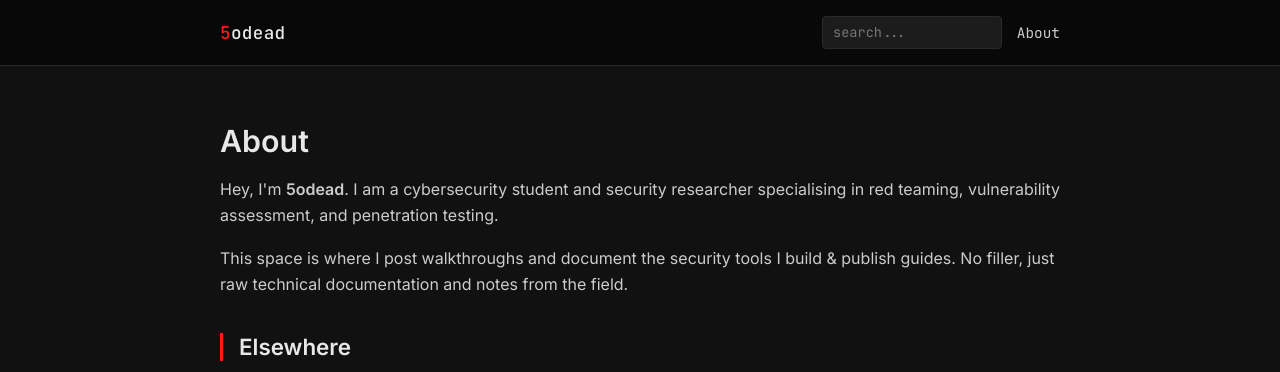
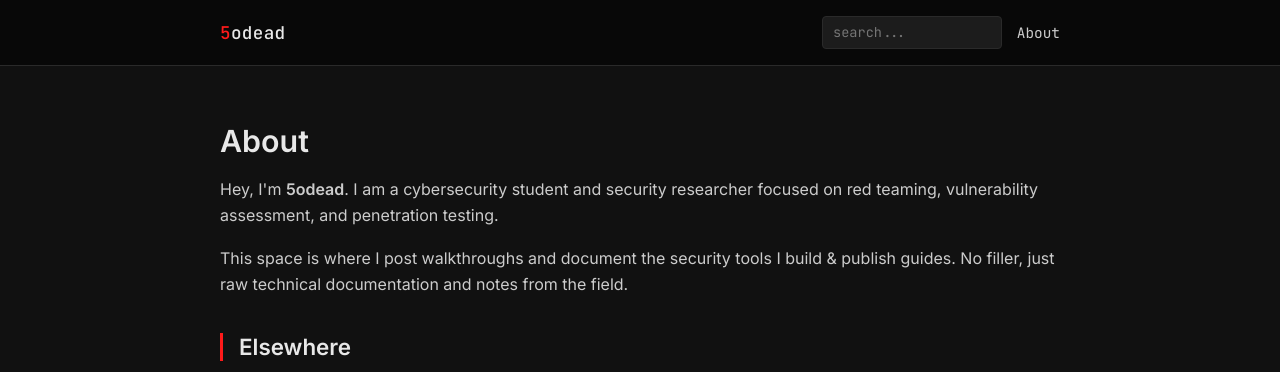
Before and after one commit to 5odead/5odead.github.io, a Jekyll site: the page built from pages/about.md, in a window 1280 px wide. Shown: the top 372 px of the page. Built offline with Jekyll 4.4.1, drawn with Linux system fonts in a browser that asks for light colours.

Commit message:
Revise about section for clarity and focus
Updated the description to focus on cybersecurity expertise.

```diff
--- a/pages/about.md
+++ b/pages/about.md
@@ -6,8 +6,7 @@ description: "About 5odead - Pentester and security researcher, figuring things
 ---
 <section class="about">
   <h1>About</h1>
- <p>Hey, I'm <strong>5odead</strong>. I am a cybersecurity student and security researcher specialising in red teaming, vulnerability assessment, and penetration testing.</p>
-
+<p>Hey, I'm <strong>5odead</strong>. I am a cybersecurity student and security researcher focused on red teaming, vulnerability assessment, and penetration testing.</p>
 <p>This space is where I post walkthroughs and document the security tools I build & publish guides. No filler, just raw technical documentation and notes from the field.</p>
   <h2>Elsewhere</h2>
   <ul>
```
